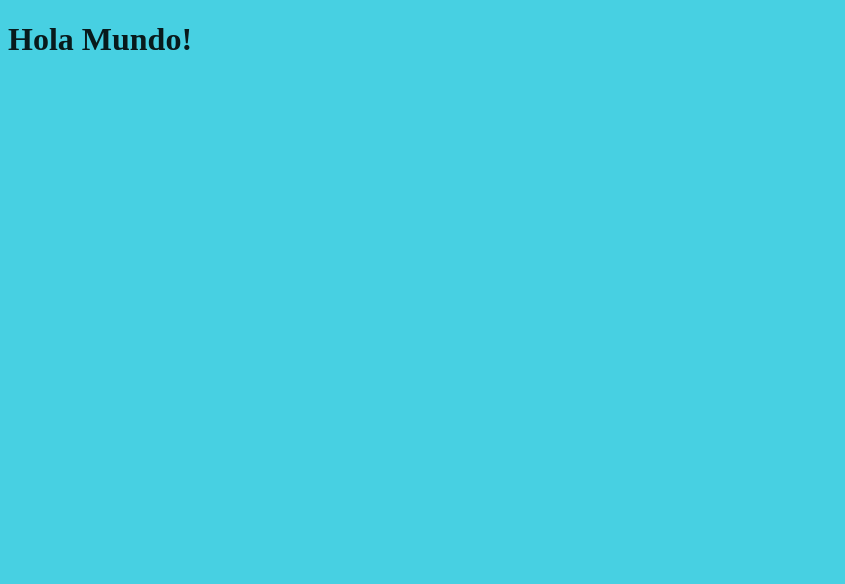
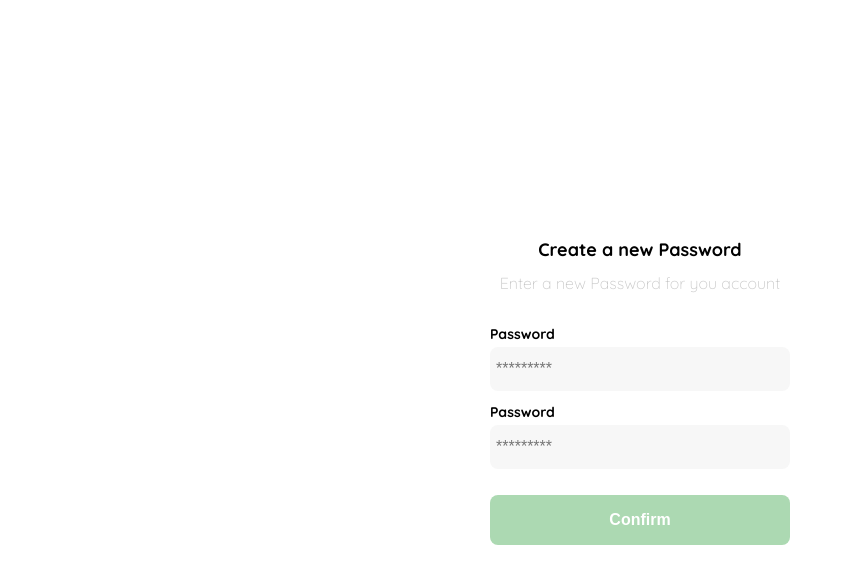
Before and after one commit to kimmo888/ReactShop, a React app: page / in a window 1280 px wide. Shown: the top 584 px of the page, without its empty margins (0-845 px from the left). Built offline with nearby package versions, Linux system fonts and the light colour scheme.

Commit message:
styles and first web update

```diff
--- a/public/index.html
+++ b/public/index.html
@@ -4,6 +4,9 @@
     <meta charset="UTF-8">
     <meta http-equiv="X-UA-Compatible" content="IE=edge">
     <meta name="viewport" content="width=device-width, initial-scale=1.0">
+    <link rel="preconnect" href="https://fonts.googleapis.com">
+    <link rel="preconnect" href="https://fonts.gstatic.com" crossorigin>
+    <link href="https://fonts.googleapis.com/css2?family=Quicksand:wght@300;500;700&display=swap" rel="stylesheet">
     <title>React E-shop</title>
 </head>
 <body>
--- a/src/components/App.jsx
+++ b/src/components/App.jsx
@@ -1,10 +1,14 @@
 import React from 'react';
-import '../styles/global.scss';
+import Layout from '../containers/Layout';
+import Login from '../containers/Login';
+import '../styles/global.css';
 
 
 const App = () => {
     return(
-        <h1> Hola Mundo! </h1>
+        <Layout>
+            <Login /> {/* se puede abrir y cerrar en la misma etiqueta o podemos <Login></Login> o se puede ambas funcionan <Login/> , se deja un espacio para que con el llamado {children}, se añadan componentes.los nombres(<Layout>,<Login /> ) de etiquetas se crearon en la carpeta de containers y son llamadas de html, si no va a recibir ningún valor la estructura recomendada es <Login /> */}
+        </Layout>
     );
 }
 export default App;
--- /dev/null
+++ b/src/containers/Layout.jsx
@@ -0,0 +1,11 @@
+import React from 'react';
+
+const Layout = ({children}) => {  /* //?la palabra children es to da en minúsculas para no generar error */
+    return (
+    <div className='Layout'>
+        {children}
+    </div>
+    );
+}
+
+export default Layout;
--- /dev/null
+++ b/src/styles/Login.scss
@@ -0,0 +1,151 @@
+
+.login{
+    width: 100%;
+    height: 100vh;
+    display: grid;
+    place-items: center;
+}
+.form-container{
+    display: grid;
+    grid-template-rows: auto 1fr auto;
+    width: 300px;
+    justify-items: center;
+}
+.logo{
+    width: 150px;
+    margin-bottom: 48px;
+    justify-self: center;
+    display: none;
+}
+.title{
+    font-size: var(--lg);
+    margin-bottom: 12px;
+    text-align: center;
+}
+.title-ac{
+    width: 100%;
+    font-size: var(--lg);
+    margin-bottom: 36px;
+    text-align: start;
+}
+.subtitle{
+    color: var(--very-light-pink);
+    font-size: var(--md);
+    font-weight: 300;
+    margin-top: 0;
+    margin-bottom: 32px;
+    text-align: center;
+}
+.email-image{
+    width: 132px;
+    height: 132px;
+    border-radius: 50%;
+    background-color: var(--text-input-field);
+    display: flex;
+    justify-content: center;
+    align-items: center;
+    margin-bottom: 24px;
+}
+.email-image img{
+    width: 80px;
+}
+.resend{
+    font-size: var(--sm);
+    text-align: center;
+}
+.resend span{
+    color: var(--very-light-pink);
+}
+.resend a{
+    color: var(--hospital-green);
+    text-decoration: none;
+}
+.form{
+    display: flex;
+    flex-direction: column;
+    width: 100%;
+}
+.form div{
+    display: flex;
+    flex-direction: column;
+    width: 100%;
+}
+.form a{
+    color: var(--hospital-green);
+    font-size: var(--sm);
+    text-align: center;
+    text-decoration: none;
+    margin-bottom: 52px;
+}
+.label{
+    font-size: var(--sm);
+    font-weight: bold;
+    margin-bottom: 4px;
+}
+.value{
+    color: var(--very-light-pink);
+    font-size: var(--md);
+    margin: 8px 0 32px 0;
+}
+.input{
+    background-color: var(--text-input-field);
+    border: none;
+    border-radius: 8px;
+    height: 32px;
+    font-size: var(--md);
+    padding: 6px;
+    margin-bottom: 12px;
+}
+.input-email{
+    margin-bottom: 22px;
+}
+.input-name{
+    margin-bottom: 22px;
+}
+.input-password{
+    margin-bottom: 22px;
+}
+.primary-button{
+    background-color: var(--hospital-green);
+    border-radius: 8px;
+    border: none;
+    color: var(--white);
+    width: 100%;
+    cursor: pointer;
+    font-size: var(--md);
+    font-weight: bold;
+    height: 50px;
+}
+.secondary-button{
+    background-color: var(--white);
+    border-radius: 8px;
+    border: 1px solid  var(--hospital-green);
+    color: var(--hospital-green);
+    width: 100%;
+    cursor: pointer;
+    font-size: var(--md);
+    font-weight: bold;
+    height: 50px;
+}
+.login-button{
+    margin-top: 14px;
+    margin-bottom: 30px;
+}
+@media (max-width: 640px){
+    .logo{
+        display: block;
+    }
+    .secondary-button {
+        width: 300px;
+        position: absolute;
+        bottom: 0;
+        margin-bottom: 24px;
+    }
+    .form-container{
+        height: 100%;
+    }
+    .form{
+        height: 100%;
+        justify-content: space-between;
+    }
+}
--- /dev/null
+++ b/src/styles/global.css
@@ -0,0 +1,14 @@
+:root{
+    --white: #FFFFFF;
+    --Black: #000000;
+    --very-light-pink: #C7C7C7;
+    --text-input-field: #F7F7F7;
+    --hospital-green: #ACD9B2;
+    --sm: 14px;
+    --md: 16px;
+    --lg: 18px;
+}
+body{
+    font-family: 'Quicksand', sans-serif;
+    margin: 0;
+}
--- a/src/styles/global.scss
+++ /dev/null
@@ -1,7 +0,0 @@
-$base-color: #47d0e2;
-$color: rgba(black, 0.88);
-
-body{
-    background-color: $base-color;
-    color:$color;
-}
```
Also changed, not shown: src/containers/Login.jsx (+3 -6 lines).
